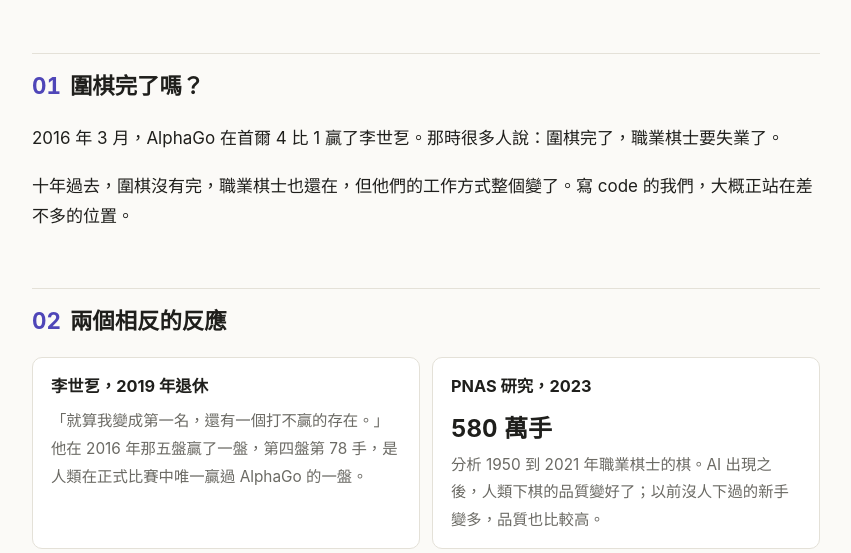
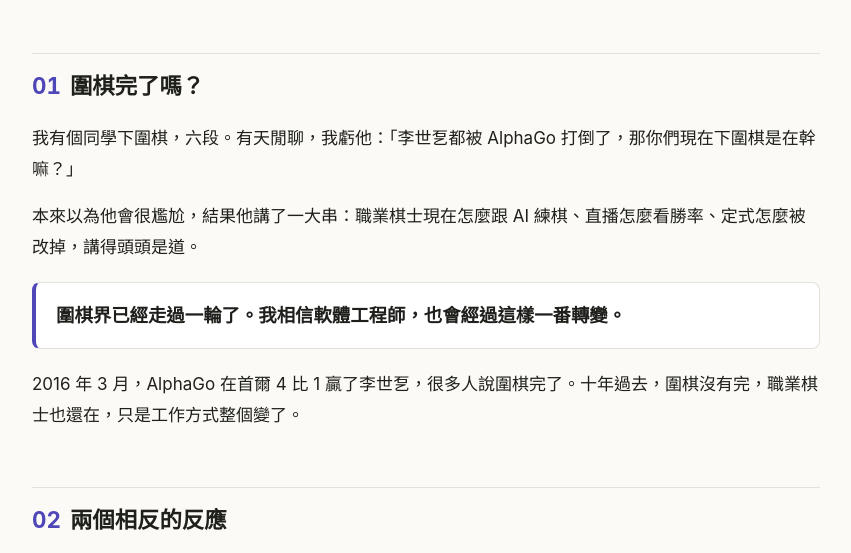
Before and after one commit to waiting7777/talks, a plain HTML site: page 2026-12-04-post-alphago/index.html in a window 1280 px wide. Shown: the part 181-734 px from the top of the page, without its empty margins (214-1065 px from the left). Drawn offline with Linux system fonts and the light colour scheme.

Commit message:
後 AlphaGo：開場加同學的小故事
Co-Authored-By: Claude Opus 5.5 <noreply@anthropic.com>

```diff
--- a/2026-12-04-post-alphago/index.html
+++ b/2026-12-04-post-alphago/index.html
@@ -50,8 +50,10 @@ footer ul{padding-left:18px;margin:6px 0}
 <div class="meta">10 分鐘技術分享｜圍棋這十年，對照軟體開發</div>
 
 <h2><span class="n">01</span>圍棋完了嗎？</h2>
-<p>2016 年 3 月，AlphaGo 在首爾 4 比 1 贏了李世乭。那時很多人說：圍棋完了，職業棋士要失業了。</p>
-<p>十年過去，圍棋沒有完，職業棋士也還在，但他們的工作方式整個變了。寫 code 的我們，大概正站在差不多的位置。</p>
+<p>我有個同學下圍棋，六段。有天閒聊，我虧他：「李世乭都被 AlphaGo 打倒了，那你們現在下圍棋是在幹嘛？」</p>
+<p>本來以為他會很尷尬，結果他講了一大串：職業棋士現在怎麼跟 AI 練棋、直播怎麼看勝率、定式怎麼被改掉，講得頭頭是道。</p>
+<p class="pull">圍棋界已經走過一輪了。我相信軟體工程師，也會經過這樣一番轉變。</p>
+<p>2016 年 3 月，AlphaGo 在首爾 4 比 1 贏了李世乭，很多人說圍棋完了。十年過去，圍棋沒有完，職業棋士也還在，只是工作方式整個變了。</p>
 
 <h2><span class="n">02</span>兩個相反的反應</h2>
 <div class="two">
```
